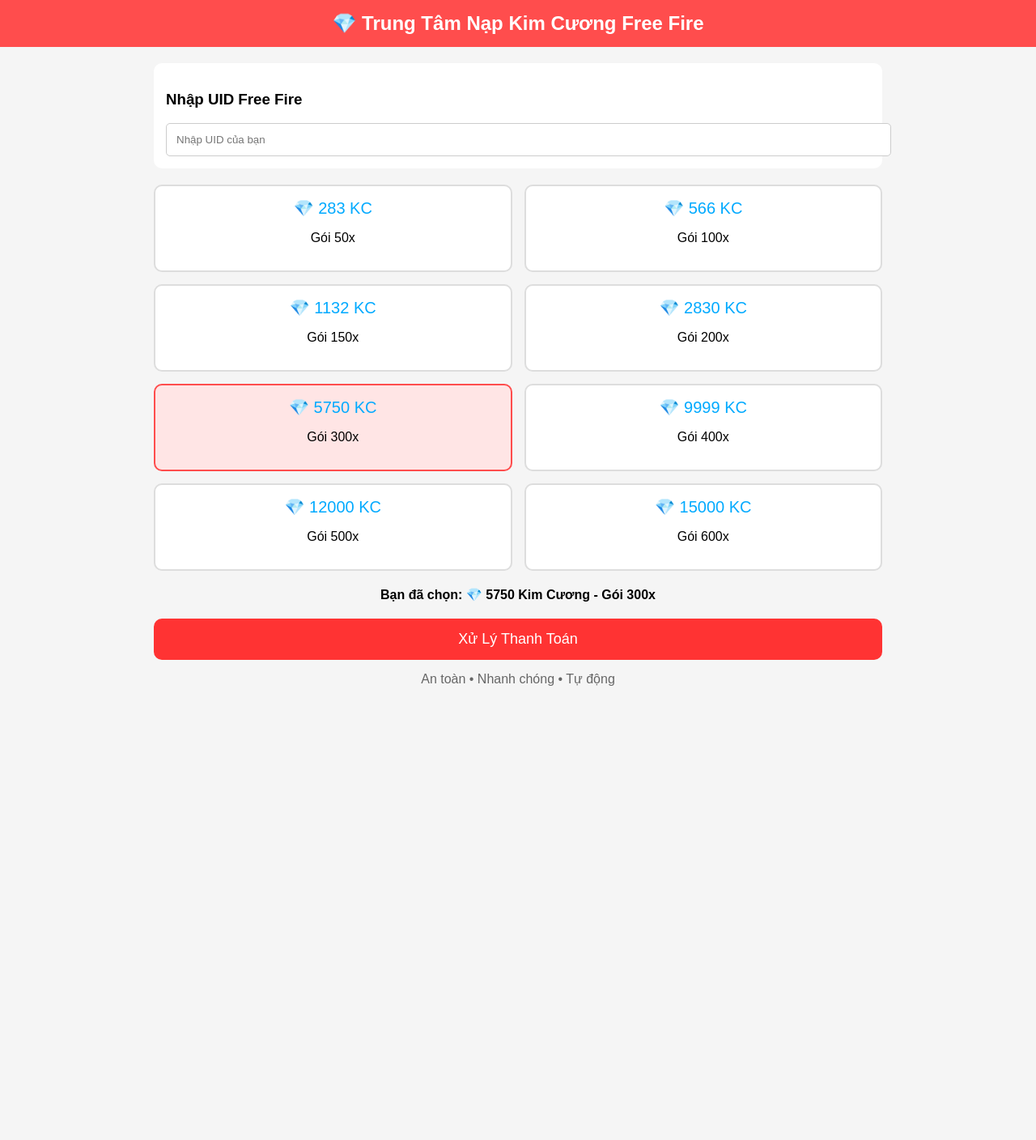
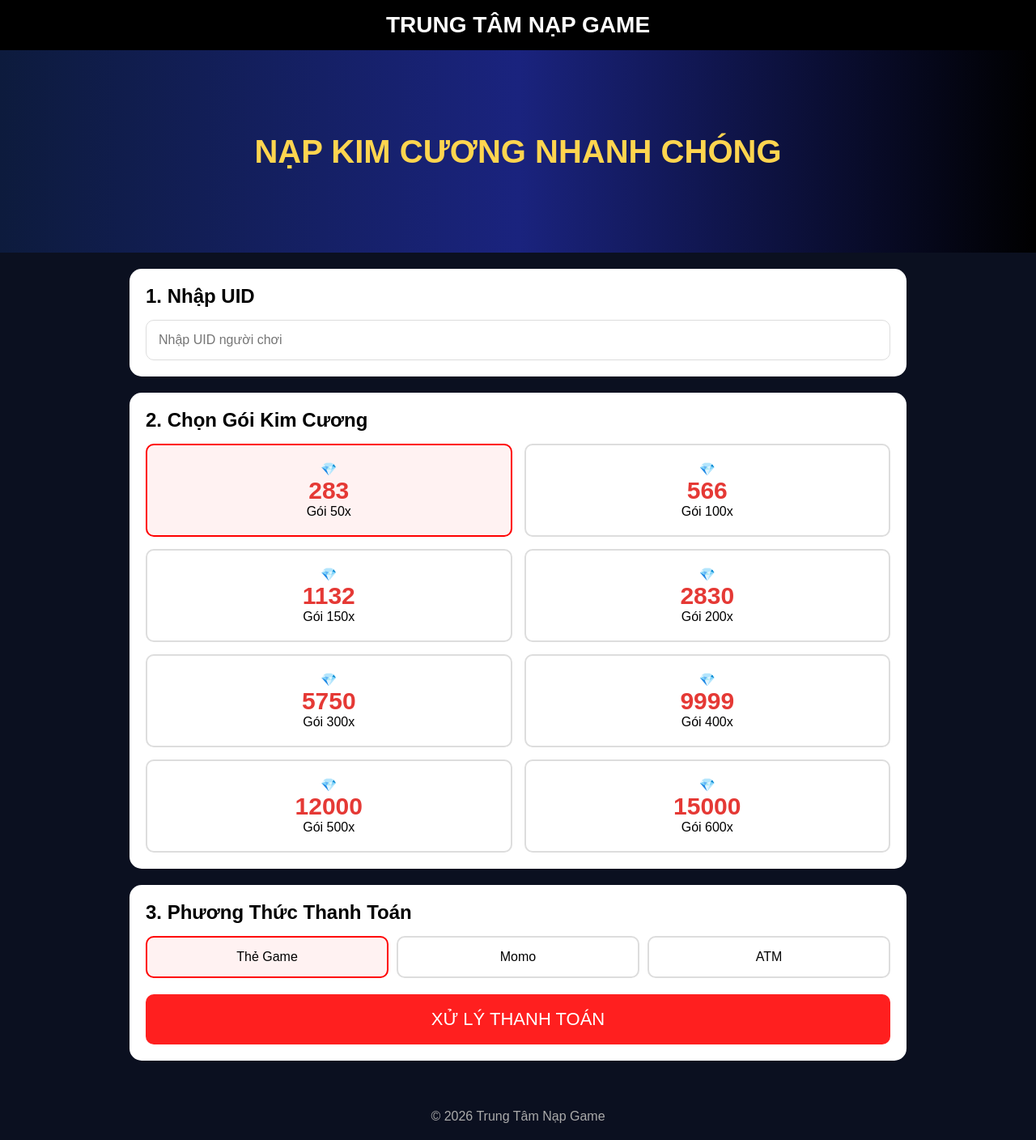
Before and after one commit to tung20112010-web/napthefreefire, a plain HTML site: page index.html in a window 1280 px wide. Shown: the whole page at 81% size. Before the commit the page ends 868 px from the top, so only its background shows below. Drawn offline with Linux system fonts and the light colour scheme.

Commit message:
Update index.html

```diff
--- a/index.html
+++ b/index.html
@@ -3,42 +3,65 @@
 <head>
 <meta charset="UTF-8">
 <meta name="viewport" content="width=device-width, initial-scale=1.0">
-<title>Trung Tâm Nạp KC Free Fire</title>
+<title>Trung Tâm Nạp Game</title>
 
 <style>
-body{
-    background:#f5f5f5;
+*{
+margin:0;
+padding:0;
+box-sizing:border-box;
 font-family:Arial,sans-serif;
-    margin:0;
 }
 
-.header{
-    background:#ff4d4d;
-    color:white;
+body{
+background:#0b1020;
+color:#fff;
+}
+
+header{
+background:#000;
+padding:15px;
 text-align:center;
-    padding:15px;
-    font-size:24px;
+font-size:28px;
 font-weight:bold;
 }
 
+.banner{
+height:250px;
+display:flex;
+align-items:center;
+justify-content:center;
+background:linear-gradient(90deg,#0d1b3d,#1a237e,#000);
+font-size:40px;
+font-weight:bold;
+color:#ffd54f;
+text-align:center;
+}
+
 .container{
-    max-width:900px;
+max-width:1000px;
 margin:auto;
 padding:20px;
 }
 
-.uid-box{
-    background:white;
-    padding:15px;
-    border-radius:10px;
+.card{
+background:#fff;
+color:#000;
+border-radius:15px;
+padding:20px;
 margin-bottom:20px;
 }
 
-.uid-box input{
+h2{
+margin-bottom:15px;
+}
+
+input{
 width:100%;
-    padding:12px;
-    border:1px solid #ccc;
-    border-radius:5px;
+padding:15px;
+border:1px solid #ddd;
+border-radius:10px;
+font-size:16px;
 }
 
 .packages{
@@ -48,124 +71,194 @@
 }
 
 .package{
-    background:white;
 border:2px solid #ddd;
 border-radius:10px;
+padding:20px;
+text-align:center;
+cursor:pointer;
+transition:.3s;
+}
+
+.package:hover{
+border-color:red;
+}
+
+.package.active{
+border-color:red;
+background:#fff2f2;
+}
+
+.package h3{
+font-size:30px;
+color:#e53935;
+}
+
+.methods{
+display:grid;
+grid-template-columns:repeat(3,1fr);
+gap:10px;
+}
+
+.method{
 padding:15px;
+border:2px solid #ddd;
+border-radius:10px;
 text-align:center;
 cursor:pointer;
 }
 
-.package:hover{
-    border-color:#ff4d4d;
-}
-
-.package.active{
-    background:#ffe5e5;
-    border-color:#ff4d4d;
-}
-
-.diamond{
-    color:#00aaff;
-    font-size:20px;
-}
-
-.selected{
-    margin-top:20px;
-    text-align:center;
-    font-weight:bold;
+.method.active{
+border-color:red;
+background:#fff2f2;
 }
 
 .btn{
+width:100%;
+padding:18px;
+border:none;
+border-radius:10px;
+background:#ff1f1f;
+color:white;
+font-size:22px;
+cursor:pointer;
 margin-top:20px;
+}
+
+.popup{
+display:none;
+position:fixed;
+top:0;
+left:0;
 width:100%;
-    background:#ff3333;
+height:100%;
+background:rgba(0,0,0,.7);
+}
+
+.popup-content{
+position:absolute;
+top:50%;
+left:50%;
+transform:translate(-50%,-50%);
+background:white;
+color:black;
+width:350px;
+padding:25px;
+border-radius:20px;
+text-align:center;
+}
+
+.success{
+font-size:70px;
+color:#2ecc71;
+}
+
+.ok{
+width:100%;
+padding:15px;
+background:red;
 color:white;
 border:none;
-    padding:15px;
 border-radius:10px;
-    font-size:18px;
+margin-top:15px;
 cursor:pointer;
 }
 
-.note{
-    margin-top:15px;
+footer{
 text-align:center;
-    color:#666;
+padding:20px;
+color:#aaa;
 }
 </style>
 </head>
-
 <body>
 
-<div class="header">
-💎 Trung Tâm Nạp Kim Cương Free Fire
+<header>
+TRUNG TÂM NẠP GAME
+</header>
+
+<div class="banner">
+NẠP KIM CƯƠNG NHANH CHÓNG
 </div>
 
 <div class="container">
 
-<div class="uid-box">
-<h3>Nhập UID Free Fire</h3>
-<input type="text" placeholder="Nhập UID của bạn">
+<div class="card">
+<h2>1. Nhập UID</h2>
+<input id="uid" placeholder="Nhập UID người chơi">
 </div>
+
+<div class="card">
+<h2>2. Chọn Gói Kim Cương</h2>
 
 <div class="packages">
 
-<div class="package">
-<div class="diamond">💎 283 KC</div>
-<p>Gói 50x</p>
+<div class="package active">💎<h3>283</h3>Gói 50x</div>
+<div class="package">💎<h3>566</h3>Gói 100x</div>
+<div class="package">💎<h3>1132</h3>Gói 150x</div>
+<div class="package">💎<h3>2830</h3>Gói 200x</div>
+<div class="package">💎<h3>5750</h3>Gói 300x</div>
+<div class="package">💎<h3>9999</h3>Gói 400x</div>
+<div class="package">💎<h3>12000</h3>Gói 500x</div>
+<div class="package">💎<h3>15000</h3>Gói 600x</div>
+
+</div>
 </div>
 
-<div class="package">
-<div class="diamond">💎 566 KC</div>
-<p>Gói 100x</p>
+<div class="card">
+<h2>3. Phương Thức Thanh Toán</h2>
+
+<div class="methods">
+<div class="method active">Thẻ Game</div>
+<div class="method">Momo</div>
+<div class="method">ATM</div>
 </div>
 
-<div class="package">
-<div class="diamond">💎 1132 KC</div>
-<p>Gói 150x</p>
-</div>
+<button class="btn" onclick="showPopup()">
+XỬ LÝ THANH TOÁN
+</button>
 
-<div class="package">
-<div class="diamond">💎 2830 KC</div>
-<p>Gói 200x</p>
-</div>
-
-<div class="package active">
-<div class="diamond">💎 5750 KC</div>
-<p>Gói 300x</p>
-</div>
-
-<div class="package">
-<div class="diamond">💎 9999 KC</div>
-<p>Gói 400x</p>
-</div>
-
-<div class="package">
-<div class="diamond">💎 12000 KC</div>
-<p>Gói 500x</p>
-</div>
-
-<div class="package">
-<div class="diamond">💎 15000 KC</div>
-<p>Gói 600x</p>
 </div>
 
 </div>
 
-<div class="selected">
-Bạn đã chọn: 💎 5750 Kim Cương - Gói 300x
+<div class="popup" id="popup">
+<div class="popup-content">
+
+<div class="success">✔</div>
+
+<h2>Giao dịch hoàn tất</h2>
+
+<p>UID:</p>
+<h3 id="showUid">0</h3>
+
+<p style="margin-top:15px">
+Đây là giao diện mô phỏng.
+</p>
+
+<button class="ok" onclick="closePopup()">
+OK
+</button>
+
+</div>
 </div>
 
-<button class="btn">
-Xử Lý Thanh Toán
-</button>
+<footer>
+© 2026 Trung Tâm Nạp Game
+</footer>
 
-<div class="note">
-An toàn • Nhanh chóng • Tự động
-</div>
+<script>
+function showPopup(){
+let uid=document.getElementById("uid").value;
+document.getElementById("showUid").innerText=
+uid || "Chưa nhập UID";
 
-</div>
+document.getElementById("popup").style.display="block";
+}
+
+function closePopup(){
+document.getElementById("popup").style.display="none";
+}
+</script>
 
 </body>
 </html>
```
Lines whose indentation alone changed are shown as unchanged.
